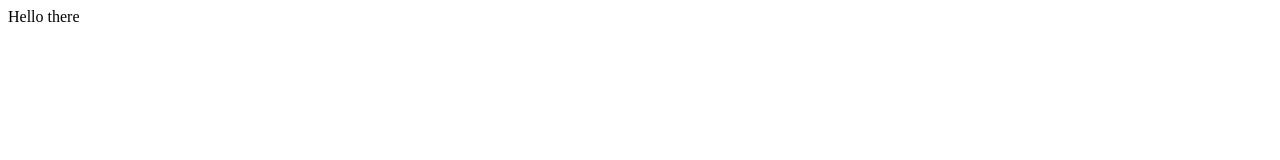
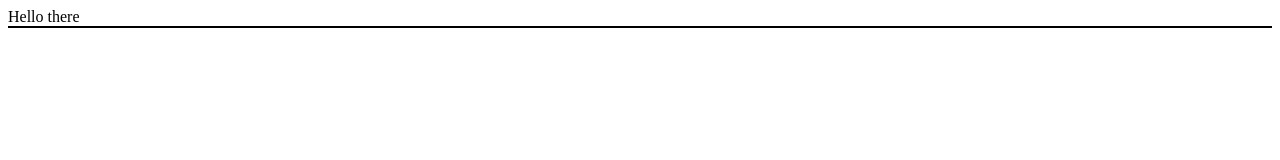
Before and after one commit to Mimoun-4A6C/hello-world, a plain HTML site: page index.html in a window 1280 px wide. Drawn offline with Linux system fonts and the light colour scheme.

Commit message:
index toegevoegd

```diff
--- a/index.html
+++ b/index.html
@@ -3,6 +3,7 @@
 <html lang="nl">
 
 <head>
+    <link href="style.css" rel="stylesheet">
 
 
     </head>
@@ -13,7 +14,7 @@
 
 
 
-
+<div id="div1"></div>
 
 
 
--- a/style.css
+++ b/style.css
@@ -0,0 +1,3 @@
+#div1{
+    border:black 1px solid;
+}
```
